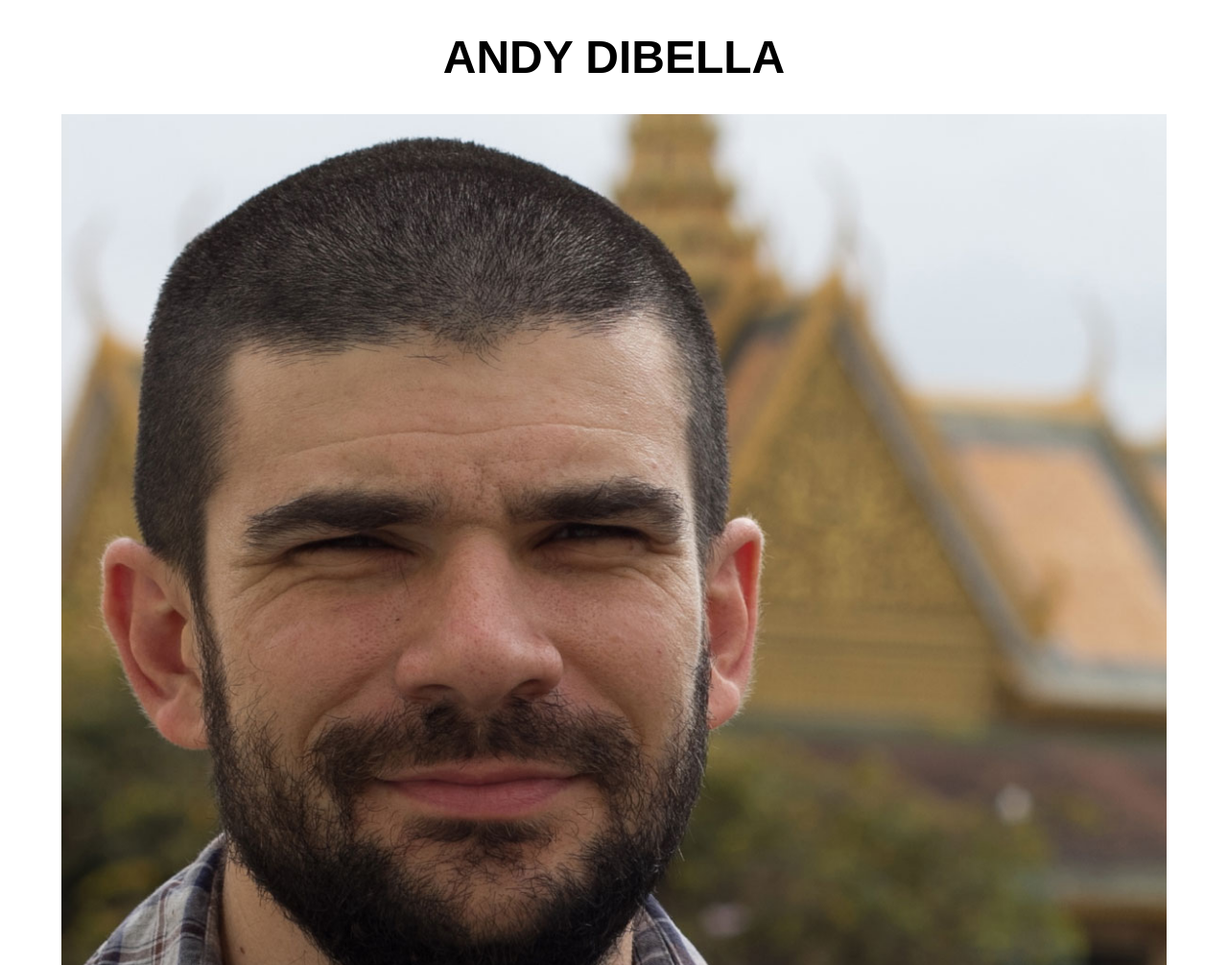
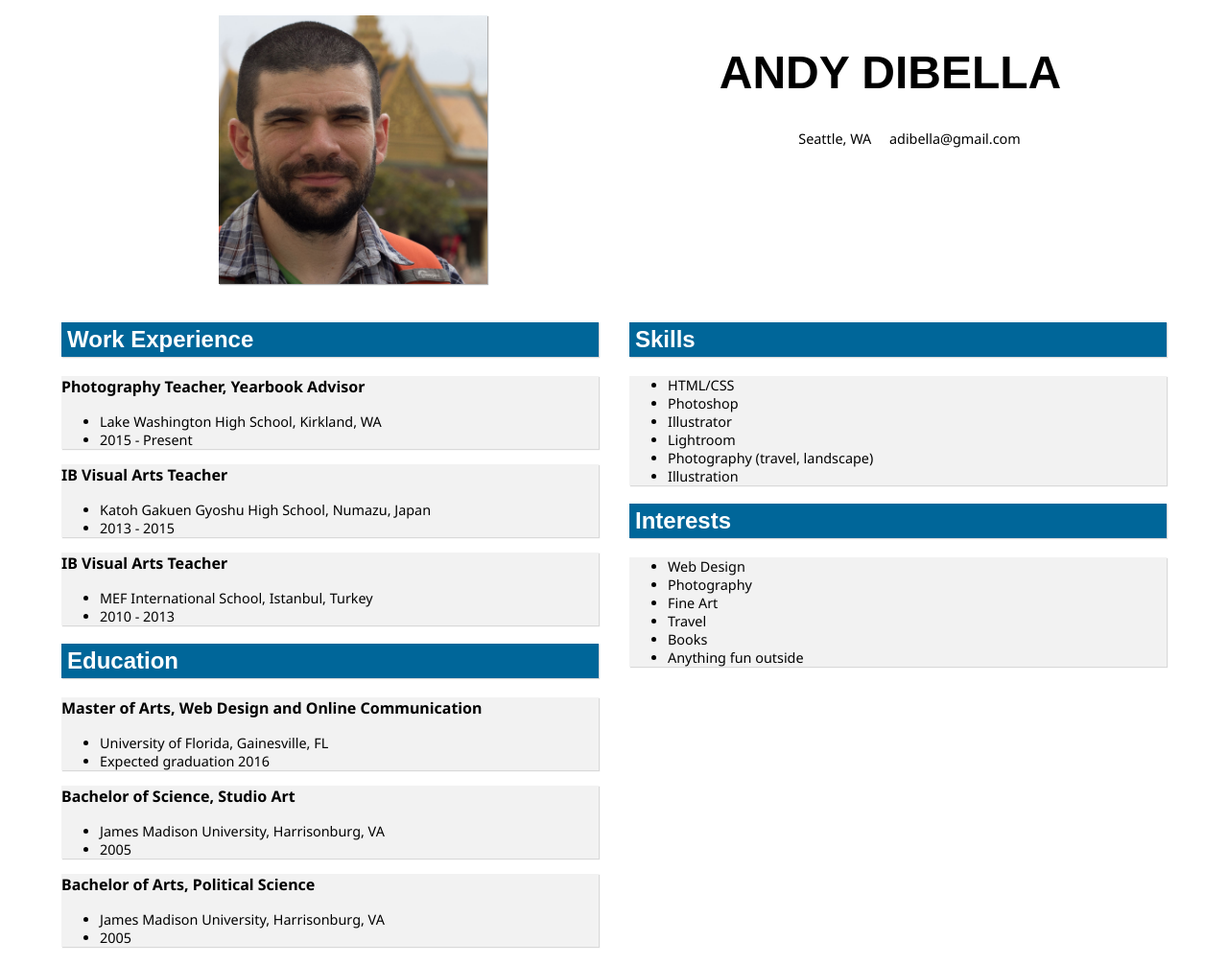
Before and after one commit to adibella/project_resume_dibella_andy, a plain HTML site: page index.html in a window 1280 px wide. Shown: the top 1006 px of the page at 96% size. Drawn offline with Linux system fonts and the light colour scheme; a web font is replaced by a local one.

Commit message:
add additional media queries

```diff
--- a/css/main.css
+++ b/css/main.css
@@ -32,16 +32,18 @@ html {
     font-size: 3em;
 }
 
+#header img {
+    width: 50%;
+    margin: auto;
+    box-shadow: 1px 1px 1px rgba(179, 179, 179, 1);
+}
+
 #header ul li {
     list-style: none;
 }
 
-article {
-    margin-left: 0.5em;
-}
-
 .heading {
-    background-color: #b3b3b3;
+    background-color: #006699;
     font-family: 'Candal', sans-serif;
     padding: 0.25em;
     line-height: 1em;
@@ -68,6 +70,12 @@ li {
     #header {
         width: 100%;
         text-align: center;
+        padding: 1em;
+    }
+
+    #header li {
+        display: inline;
+        padding: 0.5em;
     }
 
     #header img {
@@ -75,10 +83,43 @@ li {
     }
 
     #content article {
-        background-color: #ffffff;
+        background-color: #f2f2f2;
         box-shadow: 1px 1px 1px rgba(179, 179, 179, 0.5);
 
     }
 }
 
+@media (min-width: 600px) {
+    #header img {
+        width: calc(100% / 2 - 1em);
+    }
+
+    #header article {
+        width: calc(100% / 2 - 1em);
+        margin: auto;
+        float: right;
+    }
+
+    #content {
+        width: 100%;
+    }
+}
+
+@media (min-width: 1000px) {
+    #header img {
+        width: 25%;
+    }
+
+    #leftcolumn {
+        width: calc(100% / 2 - 1em);
+        float: left;
+    }
+
+    #rightcolumn {
+        width: calc(100% / 2 - 1em);
+        float: right;
+    }
+
+}
+
 /* End Media Queries */
--- a/index.html
+++ b/index.html
@@ -12,17 +12,18 @@
 <body>
     <div id="container">
         <header id="header">
+            <article>
             <h1>ANDY DIBELLA</h1>
-            <img src="img/portrait.jpg" title="Andy DiBella" alt="Andy DiBella" />
-            <article>
                 <ul>
                     <li>Seattle, WA</li>
                     <li>adibella@gmail.com</li>
                 </ul>
             </article>
+            <img src="img/portrait.jpg" title="Andy DiBella" alt="Andy DiBella" />
         </header>
 
         <main id="content">
+            <div id="leftcolumn">
                 <section id="work">
                     <h2 class="heading">Work Experience</h2>
                     <article>
@@ -76,7 +77,9 @@
                         <ul>
                     </article>
                 </section>
+            </div>
 
+            <div id="rightcolumn">
                 <section id="skills">
                     <h2 class="heading">Skills</h2>
                     <article>
@@ -104,6 +107,7 @@
                         </ul>
                     </article>
                 </section>
+            </div>
         </main>
     </div>
 
```
Lines whose indentation alone changed are shown as unchanged.
